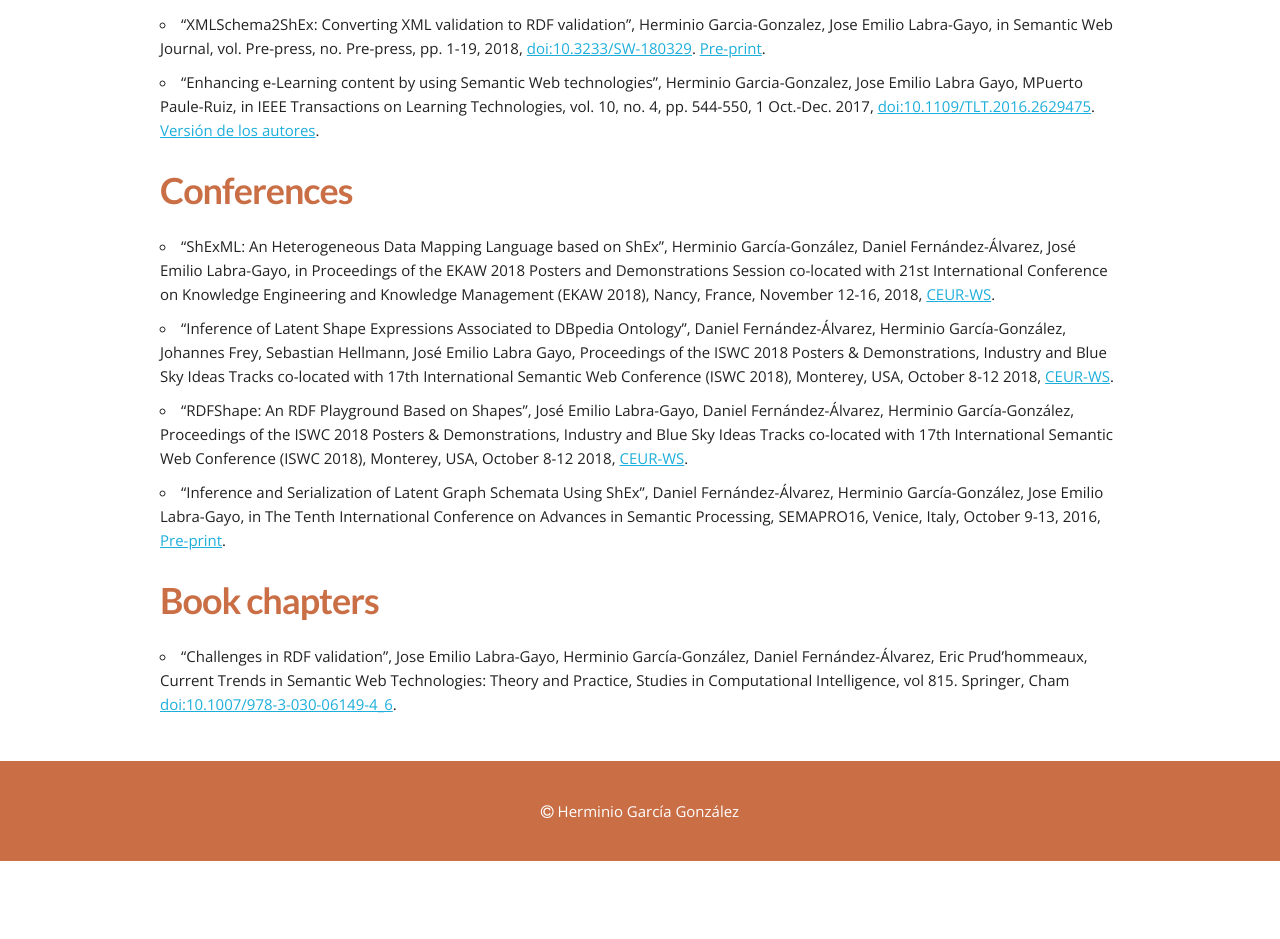
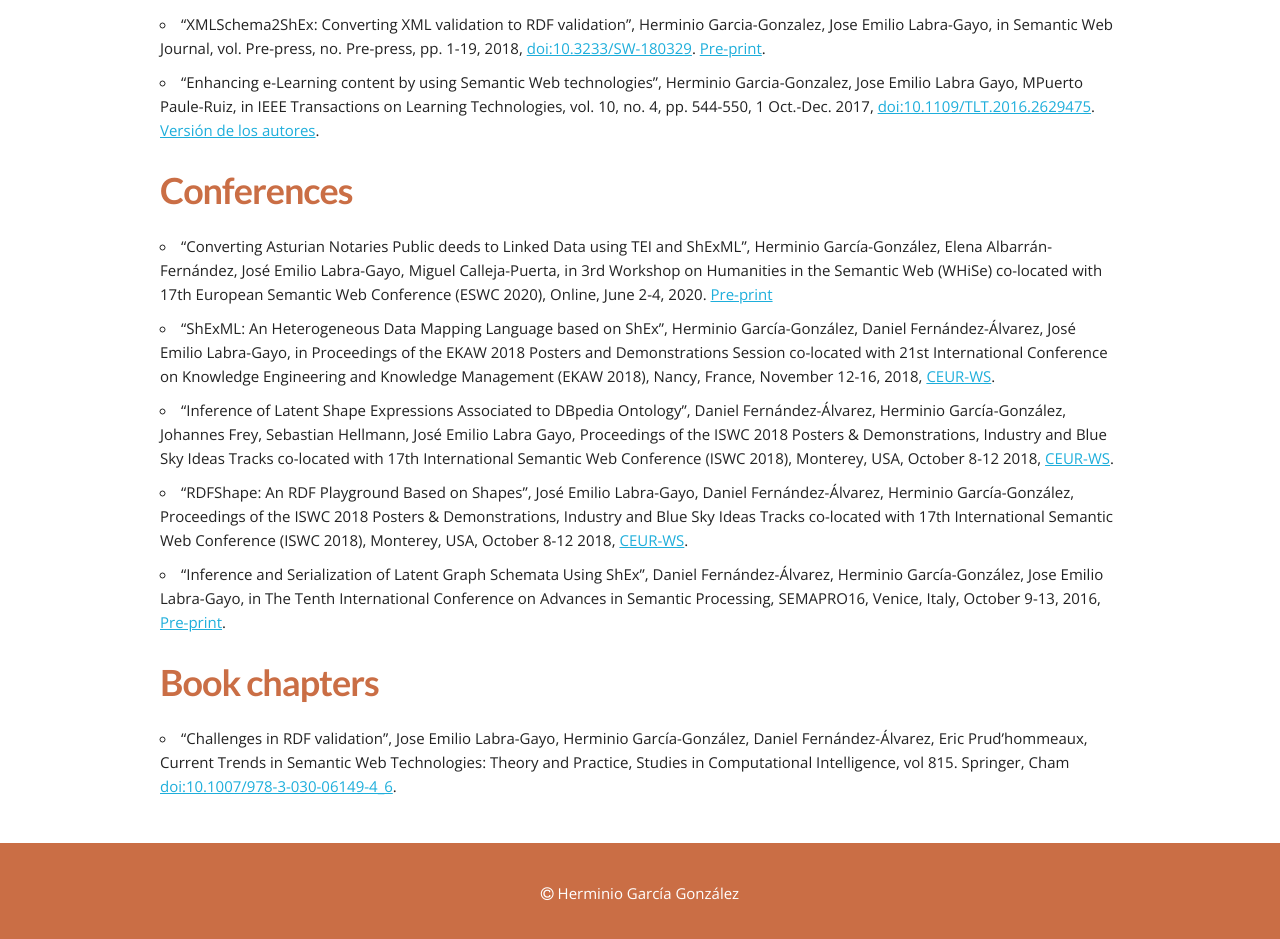
Before and after one commit to herminiogg/herminiogg.github.io, a Jekyll site: the page built from research/index.md, in a window 1280 px wide and 1362 px high. Shown: the part 419-1358 px from the top of the window. Built offline with Jekyll 4.4.1, drawn with Linux system fonts in a browser that asks for light colours.

Commit message:
Added Whise III paper preprint

```diff
--- a/research/index.md
+++ b/research/index.md
@@ -11,6 +11,7 @@ lang: en
 * "Enhancing e-Learning content by using Semantic Web technologies", Herminio Garcia-Gonzalez, Jose Emilio Labra Gayo, MPuerto Paule-Ruiz, in IEEE Transactions on Learning Technologies, vol. 10, no. 4, pp. 544-550, 1 Oct.-Dec. 2017, [doi:10.1109/TLT.2016.2629475](https://dx.doi.org/10.1109/TLT.2016.2629475). [Versión de los autores](../../research/papers/LODLearning Authors' version.pdf).
 
 ### Conferences
+* "Converting Asturian Notaries Public deeds to Linked Data using TEI and ShExML", Herminio García-González, Elena Albarrán-Fernández, José Emilio Labra-Gayo, Miguel Calleja-Puerta, in 3rd Workshop on Humanities in the Semantic Web (WHiSe) co-located with 17th European Semantic Web Conference (ESWC 2020), Online, June 2-4, 2020. [Pre-print](../../research/papers/AsturianNotaries2LOD.pdf)
 * "ShExML: An Heterogeneous Data Mapping Language based on ShEx", Herminio García-González, Daniel Fernández-Álvarez, José Emilio Labra-Gayo, in Proceedings of the EKAW 2018 Posters and Demonstrations Session co-located with 21st International Conference on Knowledge Engineering and Knowledge Management (EKAW 2018), Nancy, France, November 12-16, 2018, [CEUR-WS](http://ceur-ws.org/Vol-2262/ekaw-poster-08.pdf).
 * "Inference of Latent Shape Expressions Associated to DBpedia Ontology", Daniel Fernández-Álvarez, Herminio García-González, Johannes Frey, Sebastian Hellmann, José Emilio Labra Gayo, Proceedings of the ISWC 2018 Posters & Demonstrations, Industry and Blue Sky Ideas Tracks co-located with 17th International Semantic Web Conference (ISWC 2018), Monterey, USA, October 8-12 2018, [CEUR-WS](http://ceur-ws.org/Vol-2180/paper-15.pdf).
 * "RDFShape: An RDF Playground Based on Shapes", José Emilio Labra-Gayo, Daniel Fernández-Álvarez, Herminio García-González, Proceedings of the ISWC 2018 Posters & Demonstrations, Industry and Blue Sky Ideas Tracks co-located with 17th International Semantic Web Conference (ISWC 2018), Monterey, USA, October 8-12 2018, [CEUR-WS](http://ceur-ws.org/Vol-2180/paper-35.pdf).
```
Also changed, not shown: 1 other file.
